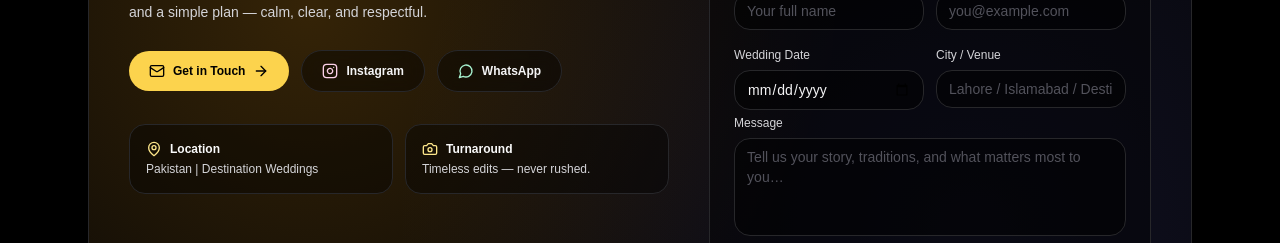
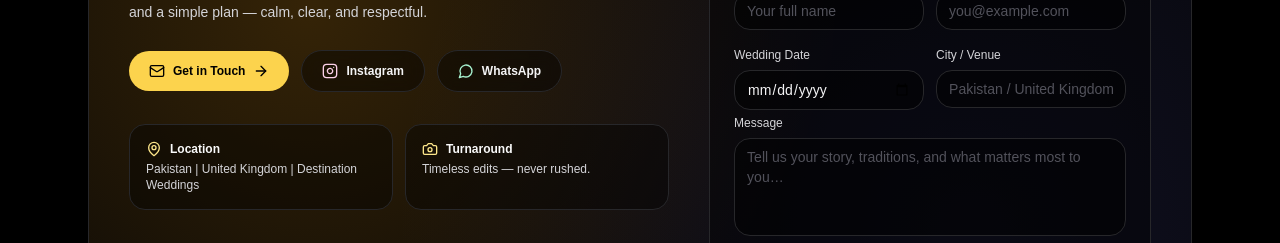
Before and after one commit to treentechco/shamsi-saim-series, a Next.js app: page / in a window 1280 px wide. Shown: the part 4550-4793 px from the top of the page. Built offline with nearby package versions, Linux system fonts and the light colour scheme.

Commit message:
Update page.jsx

```diff
--- a/app/page.jsx
+++ b/app/page.jsx
@@ -863,7 +863,7 @@ export default function Page() {
                     <MapPin className="h-4 w-4 text-amber-200" />
                     Location
                   </div>
-                  <div className="mt-1 text-zinc-300">Pakistan | Destination Weddings</div>
+                  <div className="mt-1 text-zinc-300">Pakistan | United Kingdom | Destination Weddings</div>
                 </div>
                 <div className="rounded-2xl border border-zinc-800 bg-black/40 p-4">
                   <div className="flex items-center gap-2 font-semibold text-zinc-50">
@@ -926,7 +926,7 @@ export default function Page() {
                     <span className="text-xs text-zinc-300">City / Venue</span>
                     <input
                       className="w-full rounded-2xl border border-zinc-800 bg-black/50 px-3 py-2 text-sm text-zinc-100 placeholder:text-zinc-600 outline-none transition focus:border-amber-300/30"
-                      placeholder="Lahore / Islamabad / Destination"
+                      placeholder="Pakistan / United Kingdom"
                     />
                   </label>
                 </div>
```
